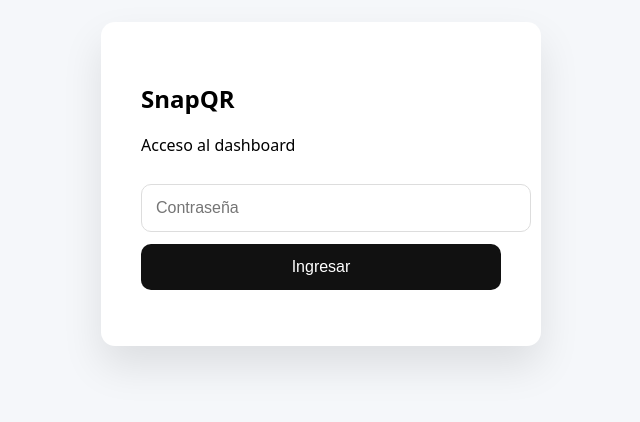
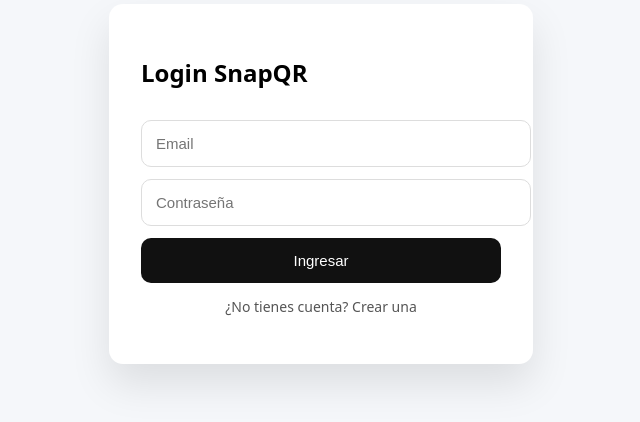
Before and after one commit to enzov777/snapqr-pages, a plain HTML site: page login.html in a window 1280 px wide. Shown: the part 224-646 px from the top of the page, without its empty margins (319-959 px from the left). Drawn offline with Linux system fonts and the light colour scheme.

Commit message:
Enhance login.html with email input and toggle feature
Updated login page to include email input and toggle between login and registration modes.

```diff
--- a/login.html
+++ b/login.html
@@ -2,79 +2,105 @@
 <html lang="es">
 <head>
 <meta charset="UTF-8">
-  <title>SnapQR Login</title>
+<title>SnapQR · Login</title>
 <style>
-    body {
-      font-family: system-ui;
-      background: #f5f7fa;
-      display: flex;
-      justify-content: center;
-      align-items: center;
-      height: 100vh;
+body{
+  font-family:system-ui;
+  background:#f5f7fa;
+  display:flex;
+  justify-content:center;
+  align-items:center;
+  height:100vh;
 }
-
-    .card {
-      background: white;
-      padding: 40px;
-      border-radius: 14px;
-      width: 360px;
-      box-shadow: 0 20px 40px rgba(0,0,0,.1);
+.card{
+  background:white;
+  padding:32px;
+  width:360px;
+  border-radius:14px;
+  box-shadow:0 20px 40px rgba(0,0,0,.1);
 }
-
-    input, button {
-      width: 100%;
-      padding: 14px;
-      margin-top: 12px;
-      border-radius: 10px;
-      border: 1px solid #ddd;
-      font-size: 16px;
+input,button{
+  width:100%;
+  padding:14px;
+  margin-top:12px;
+  border-radius:10px;
+  border:1px solid #ddd;
+  font-size:15px;
 }
-
-    button {
-      background: #111;
-      color: white;
-      border: none;
-      cursor: pointer;
+button{
+  background:#111;
+  color:white;
+  border:none;
+  cursor:pointer;
+}
+.toggle{
+  margin-top:14px;
+  text-align:center;
+  font-size:14px;
+  cursor:pointer;
+  color:#555;
 }
 </style>
 </head>
+
 <body>
+<div class="card">
+  <h2 id="title">Login SnapQR</h2>
 
-<div class="card">
-  <h2>SnapQR</h2>
-  <p>Acceso al dashboard</p>
+  <input id="email" placeholder="Email">
+  <input id="password" type="password" placeholder="Contraseña">
 
-  <input type="password" id="password" placeholder="Contraseña">
-  <button onclick="login()">Ingresar</button>
+  <button onclick="submit()">Ingresar</button>
+
+  <div class="toggle" onclick="toggleMode()">
+    ¿No tienes cuenta? Crear una
+  </div>
 
   <p id="msg"></p>
 </div>
 
 <script>
-async function login() {
-  const password = document.getElementById("password").value;
+const API = "https://snapqr-api.enzovillarroelv.workers.dev";
+let mode = "login";
+
+function toggleMode(){
+  mode = mode === "login" ? "register" : "login";
+  document.getElementById("title").textContent =
+    mode === "login" ? "Login SnapQR" : "Registro SnapQR";
+  document.querySelector("button").textContent =
+    mode === "login" ? "Ingresar" : "Crear cuenta";
+  document.querySelector(".toggle").textContent =
+    mode === "login"
+      ? "¿No tienes cuenta? Crear una"
+      : "¿Ya tienes cuenta? Ingresar";
+}
+
+async function submit(){
+  const email = email.value;
+  const password = password.value;
   const msg = document.getElementById("msg");
 
-  const res = await fetch(
-    "https://snapqr-api.enzovillarroelv.workers.dev/api/login",
-    {
-      method: "POST",
-      headers: { "Content-Type": "application/json" },
-      body: JSON.stringify({ password })
-    }
-  );
+  const res = await fetch(`${API}/api/${mode}`,{
+    method:"POST",
+    headers:{ "Content-Type":"application/json" },
+    body:JSON.stringify({ email, password })
+  });
 
-  if (!res.ok) {
-    msg.textContent = "❌ Contraseña incorrecta";
+  const data = await res.json();
+
+  if(!res.ok){
+    msg.textContent = "❌ " + data.error;
     return;
   }
 
-  const data = await res.json();
+  if(mode === "login"){
     localStorage.setItem("snapqr_token", data.token);
-
-  window.location.href = "/dashboard.html";
+    location.href = "/dashboard.html";
+  } else {
+    msg.textContent = "✅ Usuario creado, ahora inicia sesión";
+    toggleMode();
+  }
 }
 </script>
-
 </body>
 </html>
```
Lines whose indentation alone changed are shown as unchanged.
